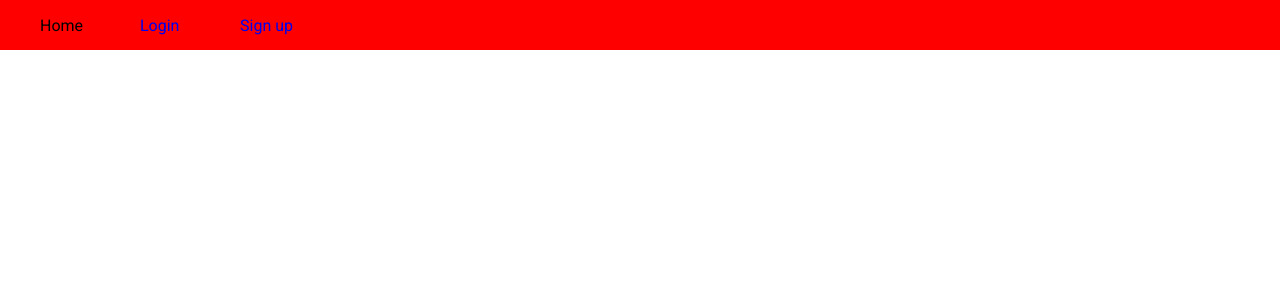
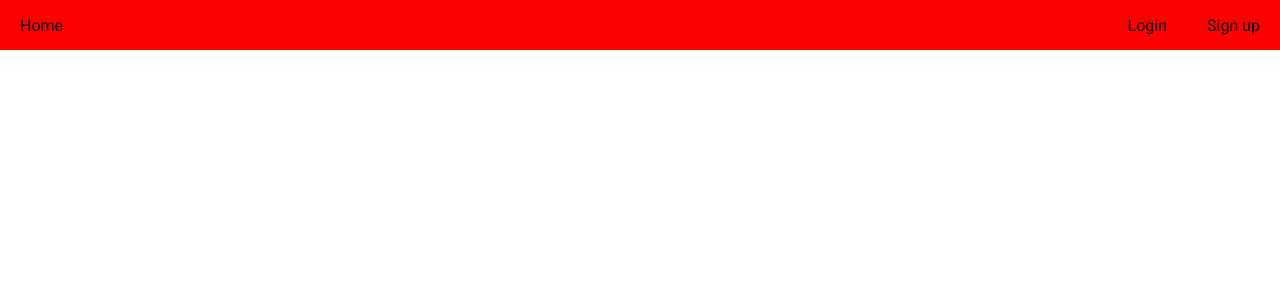
Before and after one commit to tomvarga620/angularWebPortal, an Angular app in the folder webPortal/: page / in a window 1280 px wide. Shown: the top 300 px of the page. Built offline with nearby package versions, Linux system fonts and the light colour scheme.

Commit message:
fixed align li a

```diff
--- a/webPortal/src/app/menu/menu.component.css
+++ b/webPortal/src/app/menu/menu.component.css
@@ -1,23 +1,29 @@
 a{
-    text-decoration:none;
-    cursor:pointer;
+    text-decoration: none;
+    color:inherit;
 }
 
 nav {
-    width:100%;
-    height:50px;
     background:red;
-    display:flex;
 }
 
 nav ul {
+    width:100%;
+    height:50px;
     list-style-type:none;
+    padding:0;
+    margin:0;
     display:flex;
-    flex-direction:row;
-    flex-wrap: wrap;
-    justify-content: space-evenly;
+    justify-content:flex-start;
+    align-items: center;
+    flex-direction: row;
+    list-style-type: none;
 }
 
 nav ul li {
-    width:100px;
+    margin:20px;
 }
+
+a:nth-child(2){
+    margin-left: auto;
+}
```
